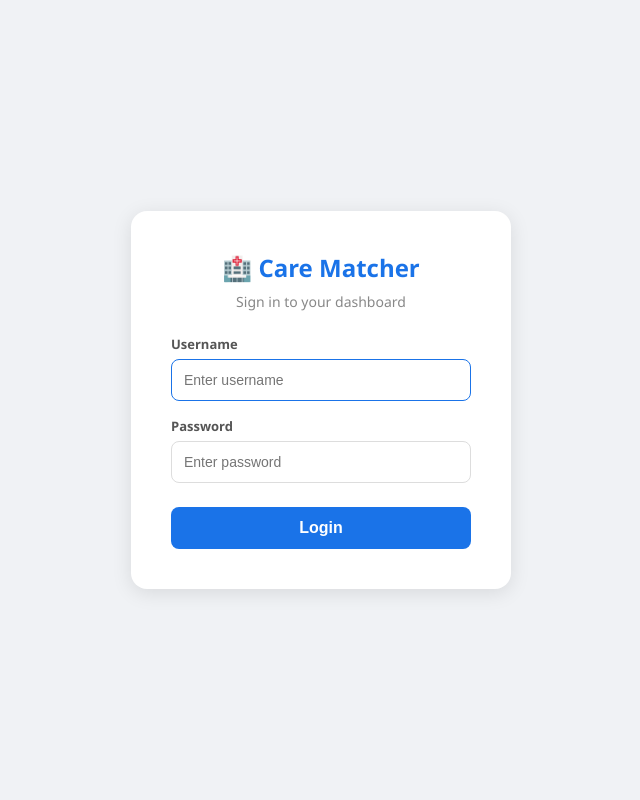
After one commit to alih03331-gif/care-ai-app, a Flask app: page /login in a window 1280 px wide. The commit adds this page. Shown: the whole page, without its empty margins (319-959 px from the left). Run offline with Flask 3, Linux system fonts and the light colour scheme.

Commit message:
added login system

```diff
--- a/app.py
+++ b/app.py
@@ -1,9 +1,10 @@
-from flask import Flask, request, render_template, redirect
+from flask import Flask, request, render_template, redirect, session
 import requests
 import json
 import os
 
 app = Flask(__name__)
+app.secret_key = "carematcher2024secure"
 
 DATA_FILE = "data.json"
 
@@ -26,6 +27,10 @@ default_data = {
         {"shift": "Friday Afternoon",   "carer": None},
     ]
 }
+
+# ✅ Login credentials — change these to your own
+ADMIN_USERNAME = "admin"
+ADMIN_PASSWORD = "care1234"
 
 
 def load_data():
@@ -88,13 +93,39 @@ def find_best_match(skill, shift_location):
     return best_match, best_score
 
 
+# ✅ LOGIN
+@app.route("/login", methods=["GET", "POST"])
+def login():
+    error = None
+    if request.method == "POST":
+        username = request.form["username"]
+        password = request.form["password"]
+        if username == ADMIN_USERNAME and password == ADMIN_PASSWORD:
+            session["user"] = username
+            return redirect("/")
+        else:
+            error = "Wrong username or password!"
+    return render_template("login.html", error=error)
+
+
+# ✅ LOGOUT
+@app.route("/logout")
+def logout():
+    session.pop("user", None)
+    return redirect("/login")
+
+
 @app.route("/")
 def home():
+    if "user" not in session:
+        return redirect("/login")
     return render_template("index.html", carers=carers, schedule=schedule)
 
 
 @app.route("/add_carer", methods=["POST"])
 def add_carer():
+    if "user" not in session:
+        return redirect("/login")
     name = request.form["name"]
     skills = request.form["skills"]
     location = request.form["location"]
@@ -111,6 +142,8 @@ def add_carer():
 
 @app.route("/toggle/<int:index>")
 def toggle(index):
+    if "user" not in session:
+        return redirect("/login")
     carers[index]["available"] = not carers[index]["available"]
     save_data({"carers": carers, "schedule": schedule})
     return redirect("/")
@@ -118,6 +151,8 @@ def toggle(index):
 
 @app.route("/delete/<int:index>")
 def delete(index):
+    if "user" not in session:
+        return redirect("/login")
     carers.pop(index)
     save_data({"carers": carers, "schedule": schedule})
     return redirect("/")
@@ -125,6 +160,8 @@ def delete(index):
 
 @app.route("/assign_shift", methods=["POST"])
 def assign_shift():
+    if "user" not in session:
+        return redirect("/login")
     shift_index = int(request.form["shift_index"])
     carer_name = request.form["carer_name"]
     schedule[shift_index]["carer"] = carer_name if carer_name != "none" else None
@@ -134,6 +171,8 @@ def assign_shift():
 
 @app.route("/match", methods=["POST"])
 def match():
+    if "user" not in session:
+        return redirect("/login")
     skill = request.form["skill"]
     location = request.form["location"]
     result, score = find_best_match(skill, location)
--- /dev/null
+++ b/templates/login.html
@@ -0,0 +1,102 @@
+<!DOCTYPE html>
+<html lang="en">
+<head>
+    <meta charset="UTF-8">
+    <meta name="viewport" content="width=device-width, initial-scale=1.0">
+    <title>Login - Care Staff Matcher</title>
+    <style>
+        * { margin: 0; padding: 0; box-sizing: border-box; }
+        body {
+            font-family: 'Segoe UI', sans-serif;
+            background: #f0f2f5;
+            display: flex;
+            justify-content: center;
+            align-items: center;
+            height: 100vh;
+        }
+        .login-card {
+            background: white;
+            padding: 40px;
+            border-radius: 16px;
+            box-shadow: 0 4px 20px rgba(0,0,0,0.1);
+            width: 100%;
+            max-width: 380px;
+        }
+        .login-card h1 {
+            text-align: center;
+            color: #1a73e8;
+            margin-bottom: 8px;
+            font-size: 24px;
+        }
+        .login-card p {
+            text-align: center;
+            color: #888;
+            margin-bottom: 24px;
+            font-size: 14px;
+        }
+        .form-group {
+            margin-bottom: 16px;
+        }
+        .form-group label {
+            display: block;
+            font-size: 13px;
+            font-weight: 600;
+            color: #555;
+            margin-bottom: 6px;
+        }
+        .form-group input {
+            width: 100%;
+            padding: 12px;
+            border: 1px solid #ddd;
+            border-radius: 8px;
+            font-size: 14px;
+            outline: none;
+        }
+        .form-group input:focus { border-color: #1a73e8; }
+        .btn-login {
+            width: 100%;
+            padding: 12px;
+            background: #1a73e8;
+            color: white;
+            border: none;
+            border-radius: 8px;
+            font-size: 16px;
+            font-weight: 600;
+            cursor: pointer;
+            margin-top: 8px;
+        }
+        .btn-login:hover { background: #1558b0; }
+        .error {
+            background: #fce4ec;
+            color: #c62828;
+            padding: 10px;
+            border-radius: 8px;
+            font-size: 13px;
+            margin-bottom: 16px;
+            text-align: center;
+        }
+    </style>
+</head>
+<body>
+    <div class="login-card">
+        <h1>🏥 Care Matcher</h1>
+        <p>Sign in to your dashboard</p>
+
+        {% if error %}
+            <div class="error">❌ {{ error }}</div>
+        {% endif %}
+
+        <form action="/login" method="post">
+            <div class="form-group">
+                <label>Username</label>
+                <input name="username" placeholder="Enter username" autofocus>
+            </div>
+            <div class="form-group">
+                <label>Password</label>
+                <input name="password" type="password" placeholder="Enter password">
+            </div>
+            <button class="btn-login" type="submit">Login</button>
+        </form>
+    </div>
+</body>
+</html>
```
Also changed, not shown: templates/index.html (+9 -11 lines).
